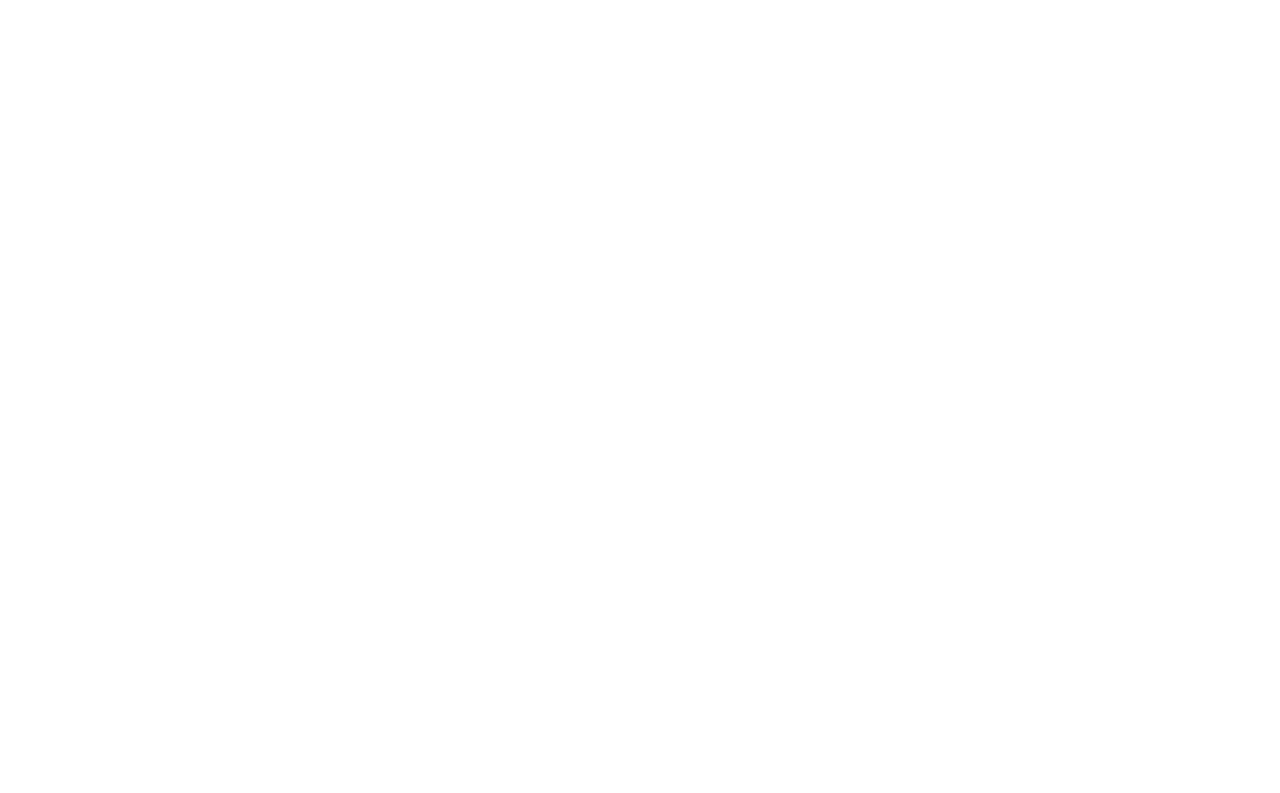
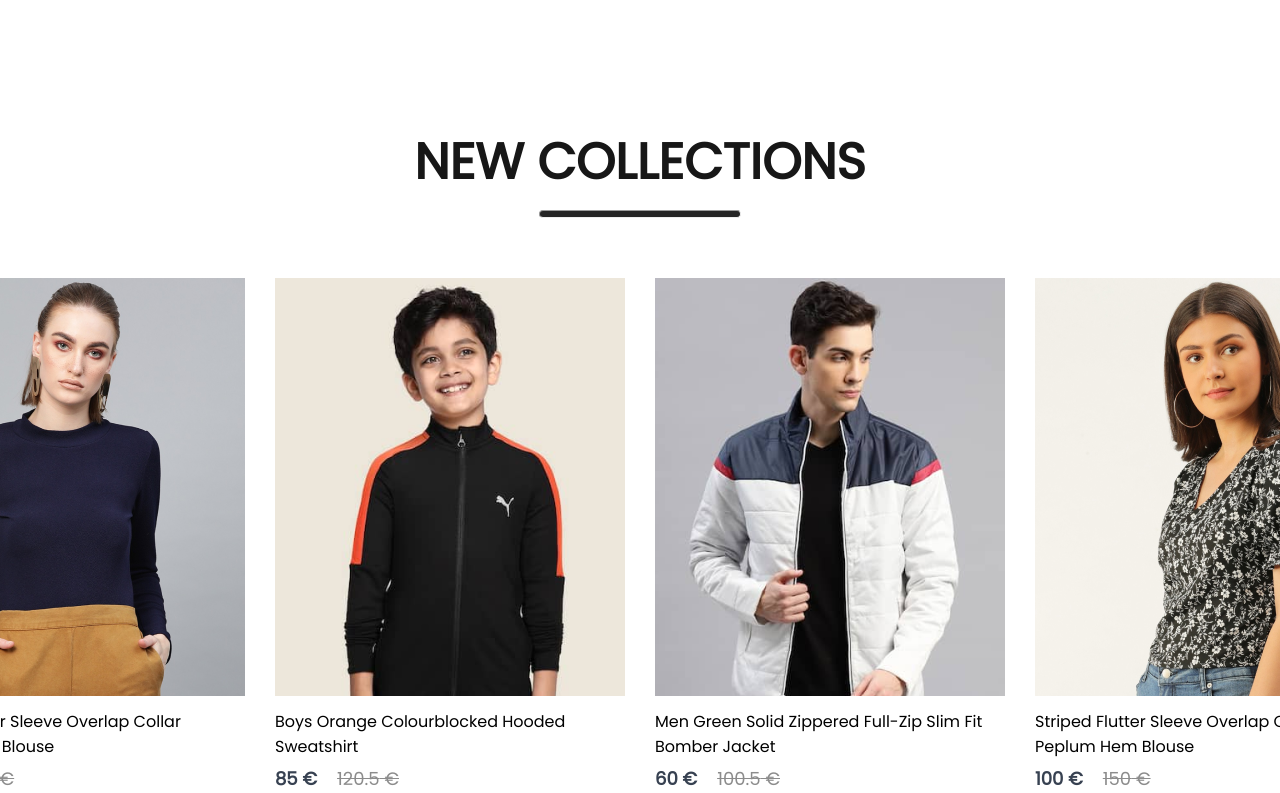
Before and after one commit to Srvictorchinea/ecommerce-react-app, a React (Create React App) app: page / in a window 1280 px wide. Shown: the part 2187-2980 px from the top of the page. Before the commit the page ends 2335 px from the top, so only its background shows below. Built offline with nearby package versions, Linux system fonts and the light colour scheme.

Commit message:
[ADD] new collections

```diff
--- a/src/Components/Item/Item.css
+++ b/src/Components/Item/Item.css
@@ -4,16 +4,16 @@
 .item p{
     margin: 6px 0px;
 }
-.itewm-prices{
+.item-prices{
     display: flex;
     gap: 20px;
 }
-.itewm-prices-new{
+.item-price-new{
     color: #374151;
     font-size: 18px;
     font-weight: 600;
 }
-.itewm-prices-old{
+.item-price-old{
     color: #8c8c8c;
     font-size: 18px;
     font-weight: 500;
--- a/src/Components/NewCollections/NewCollections.css
+++ b/src/Components/NewCollections/NewCollections.css
@@ -0,0 +1,24 @@
+.new-collections{
+    display: flex;
+    flex-direction: column;
+    align-items: center;
+    gap: 10px;
+    height: 90hv;
+}
+.new-collections h1{
+    color: #171717;
+    font-size: 50px;
+    font-weight: 600;
+}
+.new-collections hr{
+    width: 200px;
+    height: 6px;
+    border-radius: 10px;
+    background-color: #252525;
+}
+.collections{
+    display: grid;
+    grid-template-columns: 1fr 1fr 1fr 1fr;
+    margin-top: 50px;
+    gap: 30px;
+}
--- a/src/Components/NewCollections/NewCollections.jsx
+++ b/src/Components/NewCollections/NewCollections.jsx
@@ -1,12 +1,29 @@
-import React from 'react'
-import './NewCollections.css'
+import React from "react";
+import "./NewCollections.css";
+import new_collection from "../Assets/new_collections";
+import Item from "../Item/Item";
 
 const NewCollections = () => {
   return (
-    <div className='new-collections'>
+    <div className="new-collections">
+      <h1>NEW COLLECTIONS</h1>
+      <hr />
+      <div className="collections">
+        {new_collection.map((item, i) => {
+          return (
+            <Item
+              key={i}
+              id={item.id}
+              name={item.name}
+              image={item.image}
+              new_price={item.new_price}
+              old_price={item.old_price}
+            />
+          );
+        })}
+      </div>
+    </div>
+  );
+};
 
-    </div>
-  )
-}
-
-export default NewCollections
+export default NewCollections;
--- a/src/Pages/Shop.jsx
+++ b/src/Pages/Shop.jsx
@@ -2,6 +2,7 @@
 import Hero from '../Components/Hero/Hero';
 import Popular from '../Components/Popular/Popular';
 import Offers from '../Components/Offers/Offers';
+import NewCollections from '../Components/NewCollections/NewCollections';
 
 const Shop = () => {
   return (
@@ -9,6 +10,7 @@
         <Hero />
         <Popular />
         <Offers />
+        <NewCollections />
     </div>
   )
 }
```
